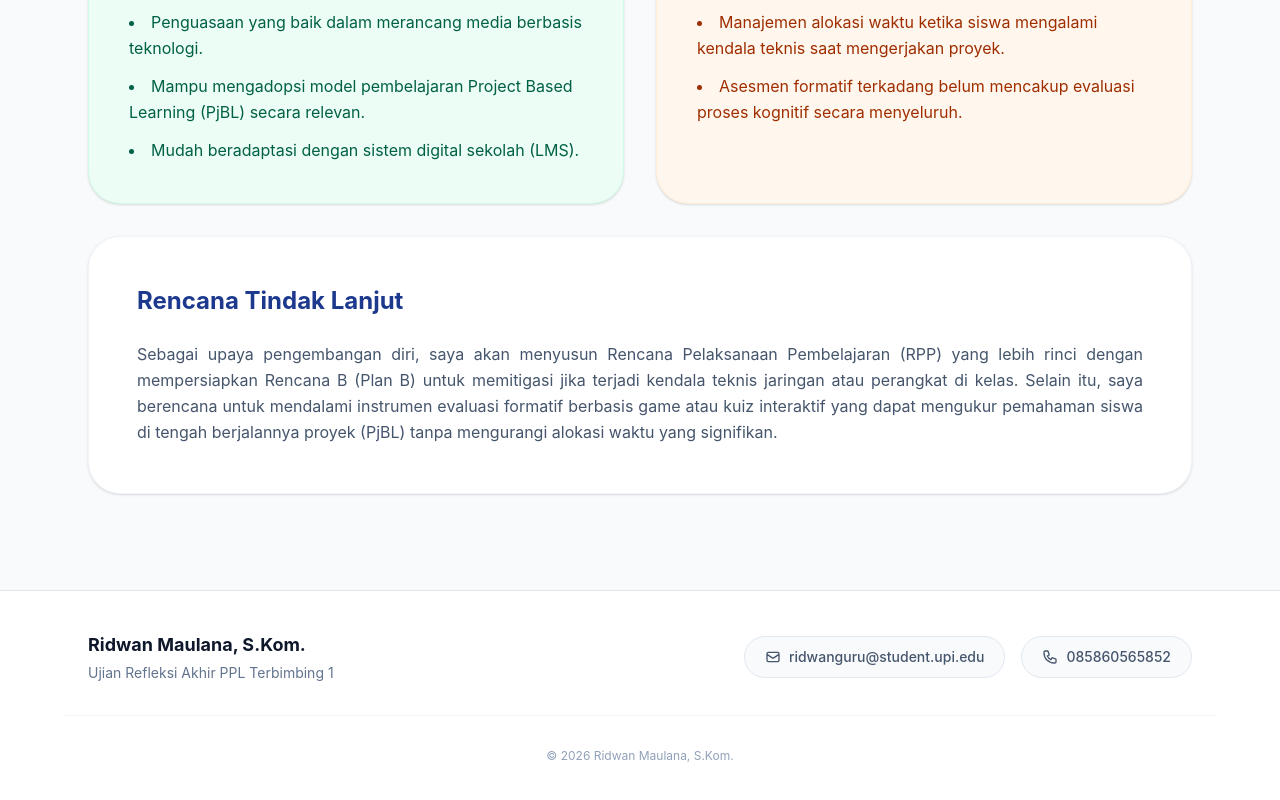
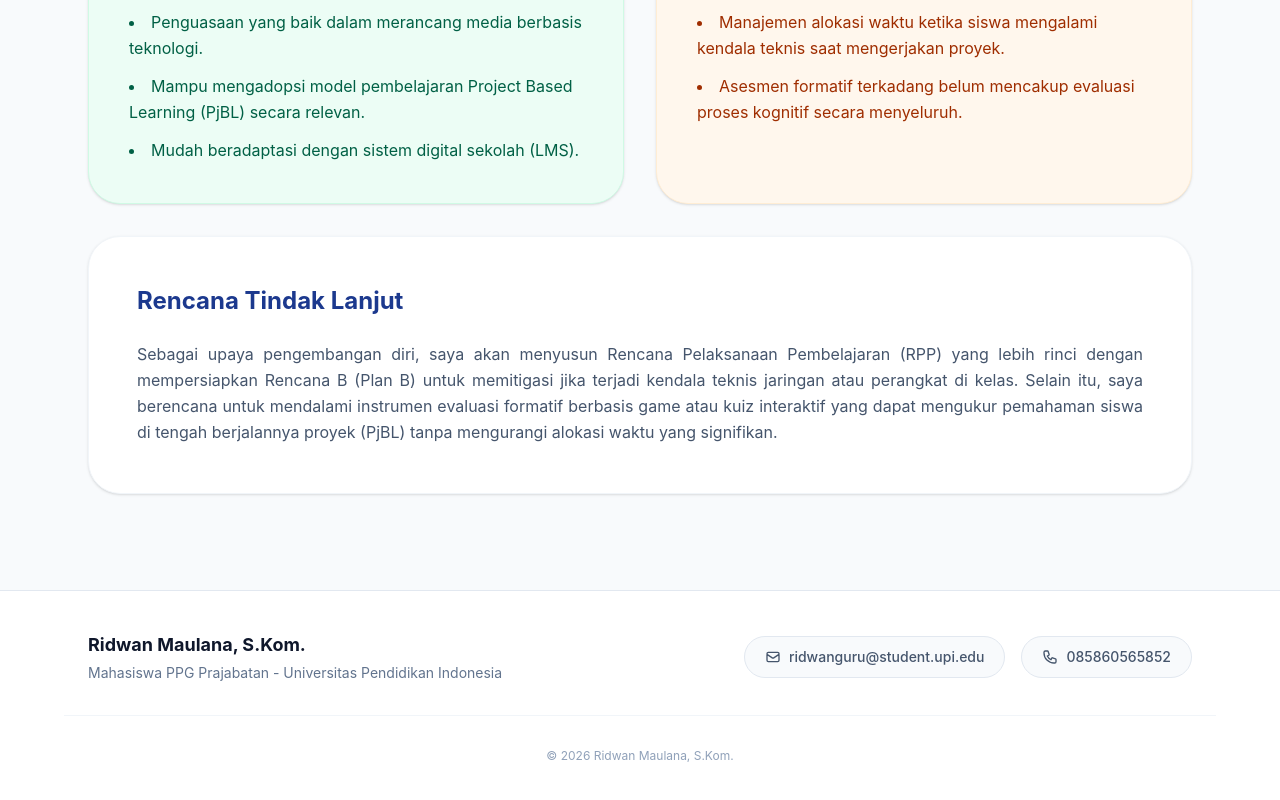
Before and after one commit to hirridwan/ppg, a React (Vite) app: page / in a window 1280 px wide. Shown: the part 3541-4341 px from the top of the page. Built offline with nearby package versions, Linux system fonts and the light colour scheme.

Commit message:
update 4.7

```diff
--- a/src/App.jsx
+++ b/src/App.jsx
@@ -271,7 +271,7 @@ const App = () => {
         <div className="max-w-6xl mx-auto px-4 md:px-6 flex flex-col md:flex-row justify-between items-center gap-6">
           <div className="text-center md:text-left">
             <h3 className="text-lg font-bold text-slate-900">Ridwan Maulana, S.Kom.</h3>
-            <p className="text-slate-500 text-sm mt-1">Ujian Refleksi Akhir PPL Terbimbing 1</p>
+            <p className="text-slate-500 text-sm mt-1">Mahasiswa PPG Prajabatan - Universitas Pendidikan Indonesia</p>
           </div>
 
           <div className="flex flex-col md:flex-row items-center gap-4 text-sm font-medium">
```
